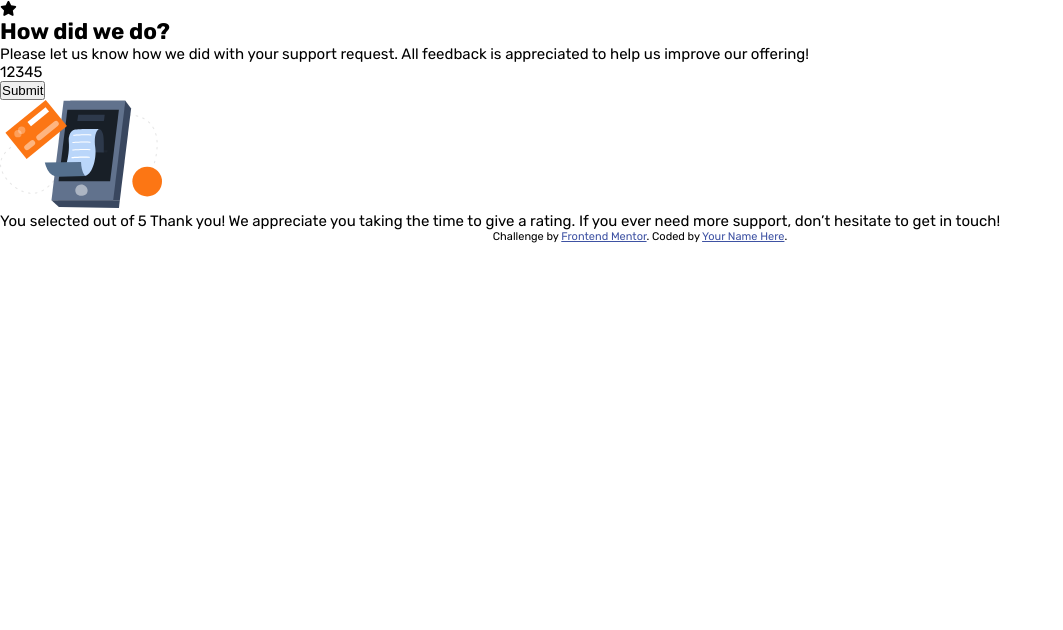
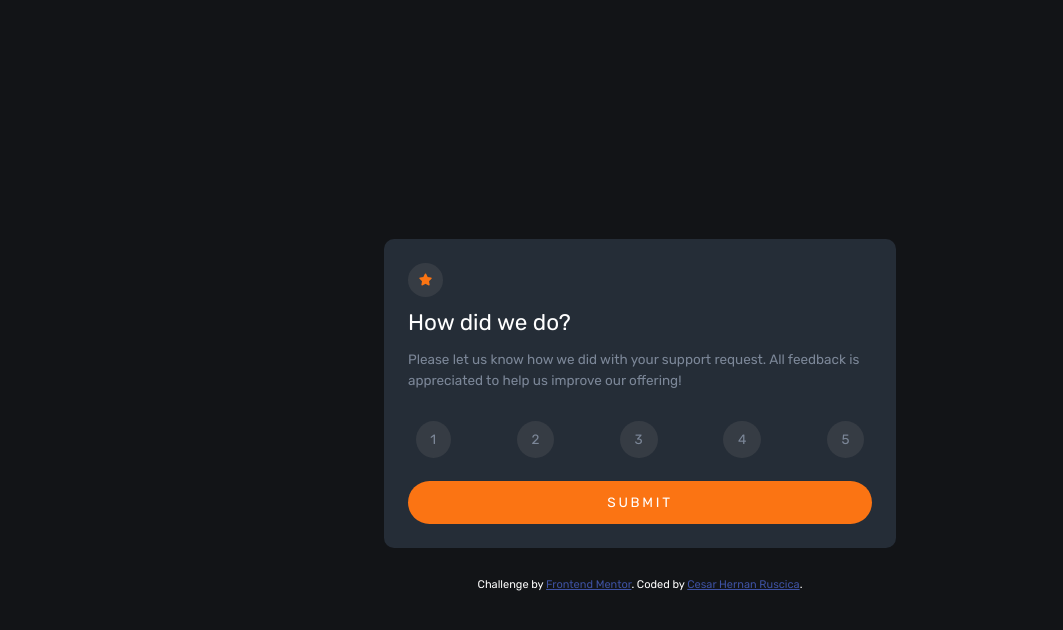
Before and after one commit to hernanruscica/frontend_mentor_Interactive_rating_component, a plain HTML site: page index.html in a window 1280 px wide. Shown: the whole page, without its empty margins (0-1063 px from the left). Drawn offline with Linux system fonts and the light colour scheme.

Commit message:
Add files via upload
all done

```diff
--- a/index.html
+++ b/index.html
@@ -26,37 +26,22 @@
       Please let us know how we did with your support request. All feedback is appreciated to help us improve our offering!
     </p>
     <section class="rating-enter__rate">
-      <div class="rating-enter__rate__number">1</div>
-      <div class="rating-enter__rate__number">2</div>
-      <div class="rating-enter__rate__number">3</div>
-      <div class="rating-enter__rate__number">4</div>
-      <div class="rating-enter__rate__number">5</div>
+      <!-- rate-enter--selected -->
+      <div class="rating-enter__rate__number" id = "rate-number-btn" data-id = 1>1</div>
+      <div class="rating-enter__rate__number" id = "rate-number-btn"  data-id = 2>2</div>
+      <div class="rating-enter__rate__number" id = "rate-number-btn"  data-id = 3>3</div>
+      <div class="rating-enter__rate__number" id = "rate-number-btn"  data-id = 4>4</div>
+      <div class="rating-enter__rate__number" id = "rate-number-btn"  data-id = 5>5</div>
     </section>
-    <button class="rating-enter__submit">Submit</button>
+    <a href = "thanku.html" class="rating-enter__submit">Submit</a>
   </main>
   <!-- Rating state end -->
 
+  <footer class="attribution">
+      Challenge by <a href="https://www.frontendmentor.io/challenges/interactive-rating-component-koxpeBUmI/hub/interactive-rating-component-GiAgiRiBIY" target="_blank">Frontend Mentor</a>.
+      Coded by <a href="https://ruscica-code.ar/">Cesar Hernan Ruscica</a>.
+  </footer>
 
-  <!-- Thank you state start -->
-
-  <main class="rating-thanku">
-    <div class="rating-thanku__img-container">
-      <img src="images/illustration-thank-you.svg" alt="Thank you image" class="rating-thanku__img-container__img">
-    </div>
-  </main>
-  You selected <!-- Add rating here --> out of 5
-
-  Thank you!
-
-  We appreciate you taking the time to give a rating. If you ever need more support,
-  don’t hesitate to get in touch!
-
-  <!-- Thank you state end -->
-
-
-  <div class="attribution">
-    Challenge by <a href="https://www.frontendmentor.io?ref=challenge" target="_blank">Frontend Mentor</a>.
-    Coded by <a href="#">Your Name Here</a>.
-  </div>
+  <script src="script.js"></script>
 </body>
 </html>
--- /dev/null
+++ b/script.js
@@ -0,0 +1,19 @@
+console.log("desde la consola");
+
+let selected = null;
+const $d = document;
+
+
+
+$d.addEventListener('click', (e) => {
+    if (e.target.id == 'rate-number-btn'){
+        let id = e.target.dataset.id;
+        let btnNumbers = $d.querySelectorAll('#rate-number-btn');
+        btnNumbers.forEach((btn) => {
+            btn.classList.remove('rate-enter--selected');
+        });
+        e.target.classList.add('rate-enter--selected');
+        localStorage.setItem('selected', id);
+        console.log("click en un rate btn", id);
+    }
+})
--- a/style.css
+++ b/style.css
@@ -8,6 +8,7 @@
         --White: hsl(0, 0%, 100%);
         --Light-Grey: hsl(217, 12%, 63%);
         --Medium-Grey: hsl(216, 12%, 54%);
+        --Dark-Grey: hsl(217, 11%, 24%);
         --Dark-Blue: hsl(213, 19%, 18%);
         --Very-Dark-Blue: hsl(216, 12%, 8%);
         --fs-body: 15px;
@@ -29,49 +30,141 @@
 body {
     font-family: var(--ff);
     font-size: var(--fs-body);
+    background-color: var(--Very-Dark-Blue);
+    height: 100vh;
+    display: flex;
+    flex-direction: column;
+    justify-content: center;
+}
+
+.rating-enter,
+.rating-thanku{
+    display: flex;
+    flex-direction: column;
+    width: 90vw;
+    min-width: 320px;
+    max-width: 512px;
+    margin: 2em auto;
+    background-color: var(--Dark-Blue);
+    border-radius: 10px;
+    padding: 1.6em;
+}
+
+.rating-enter__title,
+.rating-thanku__title{
+    color: var(--White);
+    font-weight: var(--fw-400);
+    letter-spacing: 0.1em;
+    margin-bottom: 0.6em;
+}
+
+.rating-enter__text,
+.rating-thanku__text{
+    color: var(--Medium-Grey);
+    font-size: 1em;
+    line-height: 1.6em;
+    margin-bottom: 0.6em;
+    text-align: center;
+}
+
+.rating-enter{
+    align-items: flex-start;
+}
+
+.rating-enter__title{
+    letter-spacing: 0em;
+}
+.rating-enter__text{
+    font-size: 0.9em;
+    line-height: 1.5em;
+    text-align: left;
 }
 
 .rating-enter__rate{
+    width: 100%;
     display: flex;
+    flex-direction: row;
+    justify-content: space-between;
+    margin: 1.5em 0;
+    padding: 0 0.5em;
 }
 
+.rating-enter__rate__number{
+    color: var(--Medium-Grey);
+    background-color: var(--Dark-Grey);
+    font-size: 0.9em;
+    padding: 0.8em 1.1em;
+    border-radius: 50%;
+    cursor: pointer;
+}
 
+.rating-enter__rate__number:hover{
+    background-color: var(--orange);
+    color: var(--White);
+}
 
+.rate-enter--selected{
+    background-color: var(--Light-Grey);
+    color: var(--White);
+}
 
+.rating-enter__star-container__star{
+    color: var(--orange);
+    background-color: var(--Dark-Grey);
+    font-size: 0.8em;
+    padding: 0.9em;
+    border-radius: 50%;
+    margin-bottom: 1em;
+}
 
+.rating-enter__submit{
+    width: 100%;
+    font-size: 0.9em;
+    background-color: var(--orange);
+    color: var(--White);
+    text-decoration: none;
+    text-align: center;
+    border: none;
+    letter-spacing: 0.2em;
+    text-transform: uppercase;
+    font-weight: var(--fw-400);
+    padding: 1em;
+    border-radius: 25px;
+}
 
+.rating-enter__submit:hover{
+    background-color: var(--White);
+    color: var(--orange);
+    cursor: pointer;
+}
 
+.rating-thanku{
+    align-items: center;
+}
 
+.rating-thanku__img-container__img{
+    width: 150px;
+    height: auto;
+    margin-bottom: 1.2em;
+}
 
+.rating-thanku__selected{
+    background-color: var(--Dark-Grey);
+    color: var(--orange);
+    border-radius: 18px;
+    font-size: 0.9em;
+    padding: 0.6em 0.9em;
+    letter-spacing: 0.1em;
+    font-weight: var(--fw-400);
+    margin-bottom: 1.2em;
+}
 
-
-
-
-
-
-
-
-
-
-
-
-
-
-
-
-
-
-
-
-
-
-
-
-
-
-
-
-
-
-.attribution { font-size: 11px; text-align: center; }
+.back {
+    text-decoration: none;
+    background-color: white;
+    padding: 0.3em 0.5em;
+    border-radius: 10px;
+    font-size: large;
+}
+.attribution { font-size: 11px; text-align: center; color : var(--White)}
 .attribution a { color: hsl(228, 45%, 44%); }
```
Also changed, not shown: thanku.html (added, +47 -0 lines), images/snapshots/submitMobile-active.png (added), images/snapshots/thankuMobile.png (added), 2 other files.
